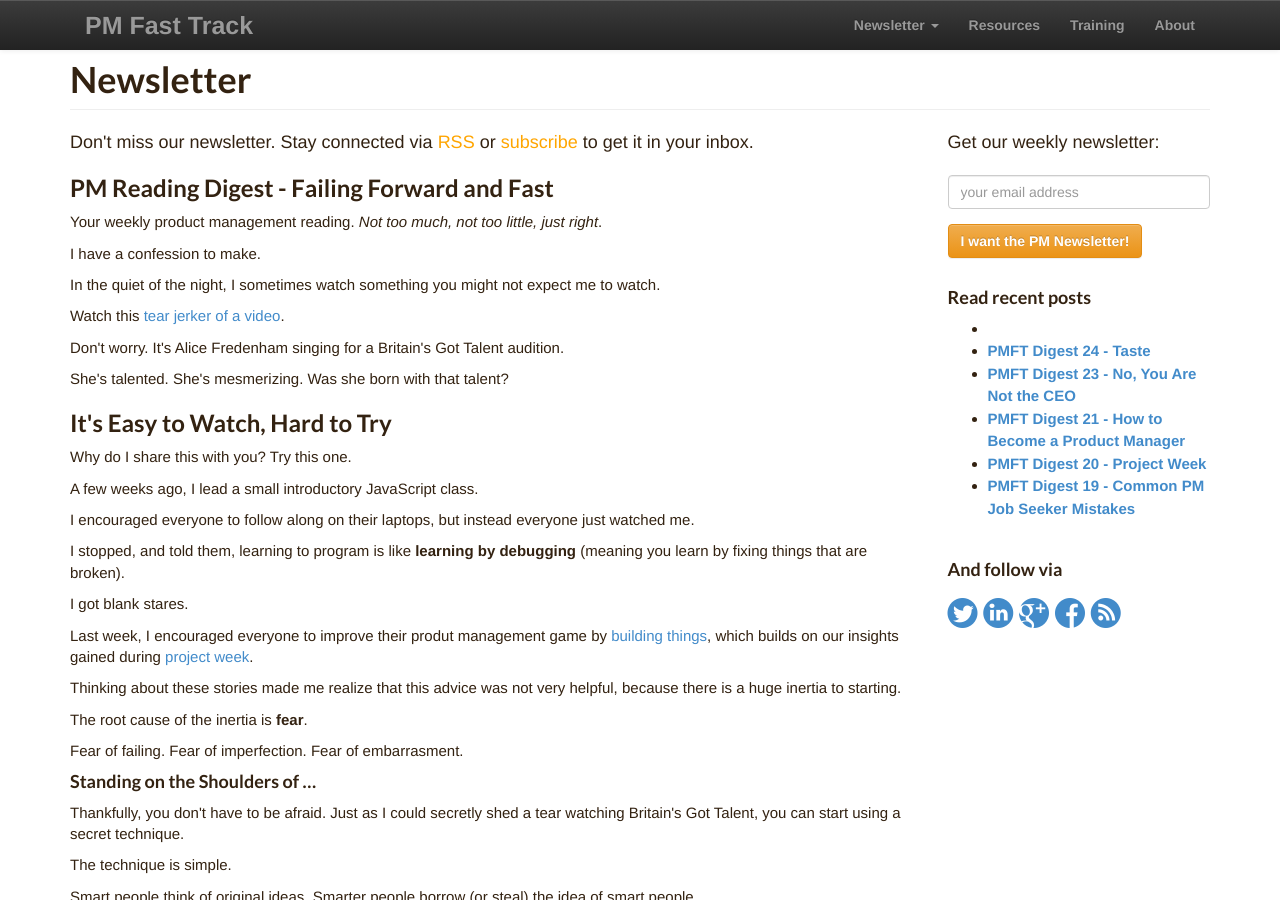
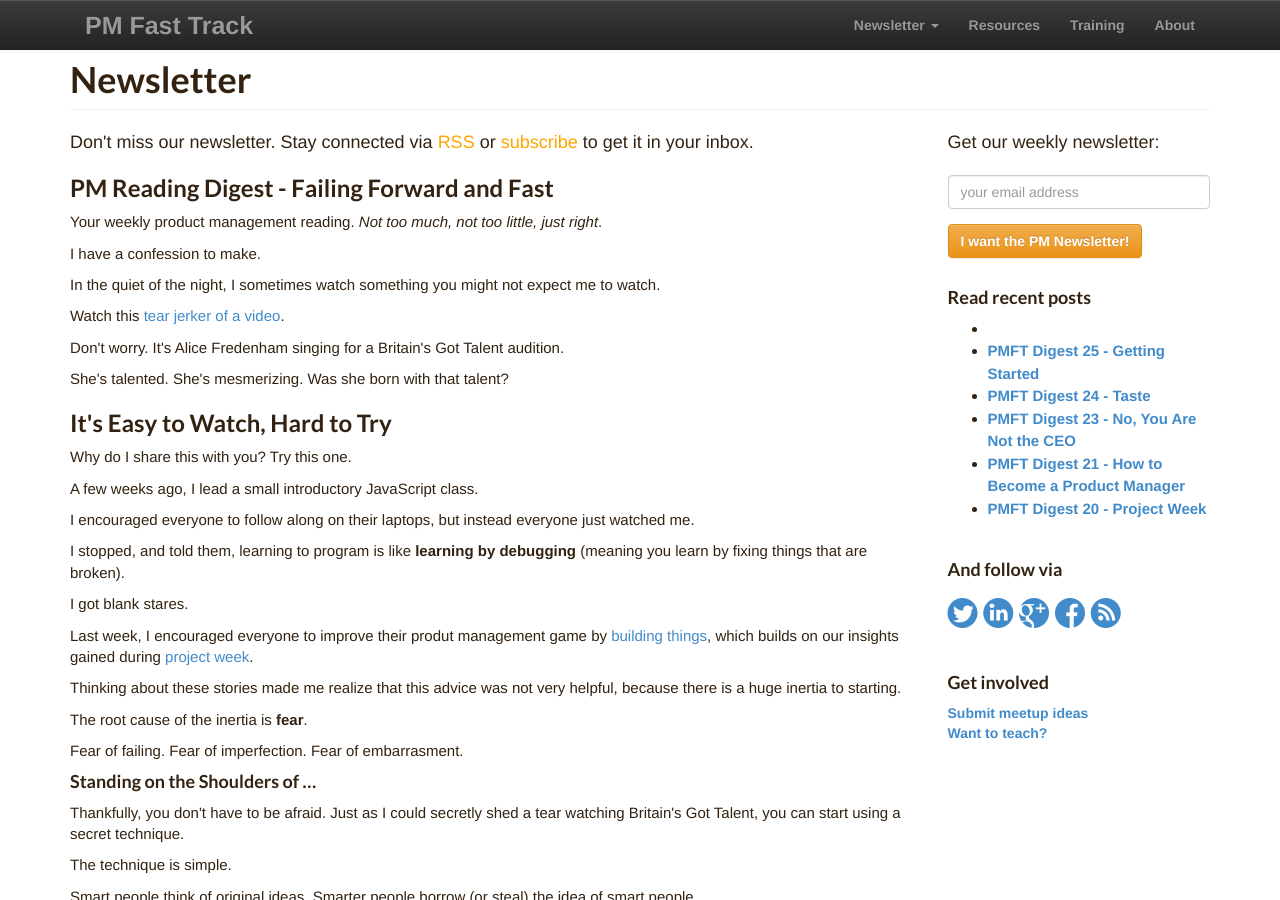
Before and after one commit to productmanagers/productmanagers.github.io, a Jekyll site: the page built from blog/index.html, in a window 1280 px wide and 900 px high. Built offline with Jekyll 4.4.1, drawn with Linux system fonts in a browser that asks for light colours; nearby versions of some CDN libraries; comment, search, counter and statistics services are not loaded; some of the changed text lies outside the part shown.

Commit message:
new post and layout adjustments

```diff
--- a/_layouts/blog.html
+++ b/_layouts/blog.html
@@ -23,6 +23,11 @@ layout: default
       <br />
       <h4>And follow via</h4>
       {% include ss-icons.html %}
+
+      <br />
+      <h4>Get involved</h4>
+      <a target="_" href="http://goo.gl/OnxAj2">Submit meetup ideas</a><br />
+      <a target="_" href="https://pmfasttrack.wufoo.com/forms/teaching-via-hangout/">Want to teach?</a>
     </div>
 
   </div>
--- a/_layouts/post.html
+++ b/_layouts/post.html
@@ -46,7 +46,8 @@ layout: default
 
       <br />
       <h4>Get involved</h4>
-      <a target="out" href="http://goo.gl/OnxAj2">Submit meetup ideas</a>
+      <a target="_" href="http://goo.gl/OnxAj2">Submit meetup ideas</a><br />
+      <a target="_" href="https://pmfasttrack.wufoo.com/forms/teaching-via-hangout/">Want to teach?</a>
     </div>
 
   </div>
--- a/pages/about.html
+++ b/pages/about.html
@@ -11,7 +11,7 @@ description: "About the Product Management Fast Track community"
       <div class="col-lg-12">
         <h1 class="page-header">About You</h1>
         <p class="lead">You are a busy product manager. You want more, but in less time. We are here for you. We can help you learn skills from the best practitioners in the field. We promote the craft and career of product management. Subscribe to the <a href="http://goo.gl/G9W27t"</a><strong>weekly reading digest</strong></a> and stay informed.</p>
-        <p class="lead"><strong>Would you like to share your experience?</strong> Please share your idea via <a target="_" href="http://goo.gl/OnxAj2"><strong>this brief form</strong></a>. If you want, write us <a href="mailto:productloverssf@gmail.com">an email</a>.</p>
+        <p class="lead"><strong>Would you like to share your experience?</strong> Would you like to <a target="_" href="https://pmfasttrack.wufoo.com/forms/teaching-via-hangout/"><strong>teach via Google Hangout?</strong></a>. If you want, write us <a href="mailto:productloverssf@gmail.com">an email</a>.</p>
       </div>
 
       <div class="col-lg-12 col-sm-12">
```
Also changed, not shown: blog/_posts/2014-09-22-weekly25.md (added, +47 -0 lines).
